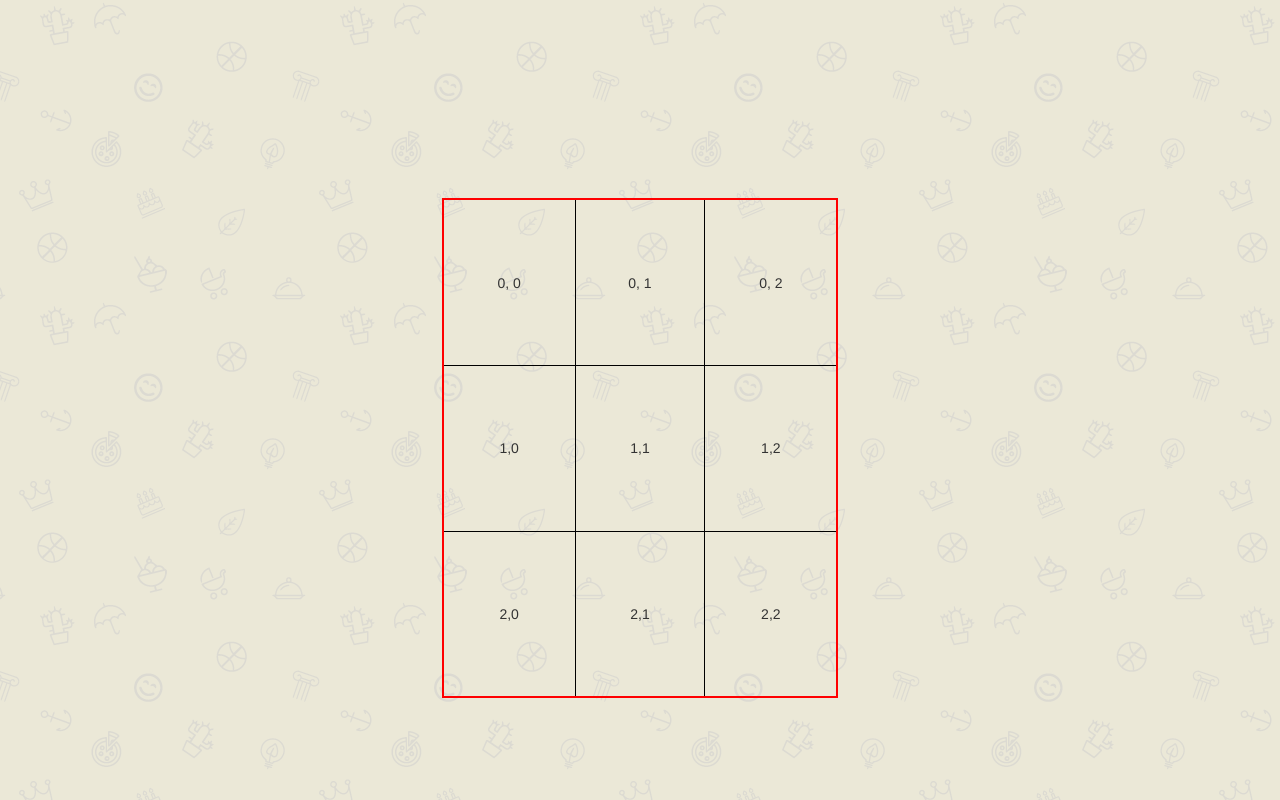
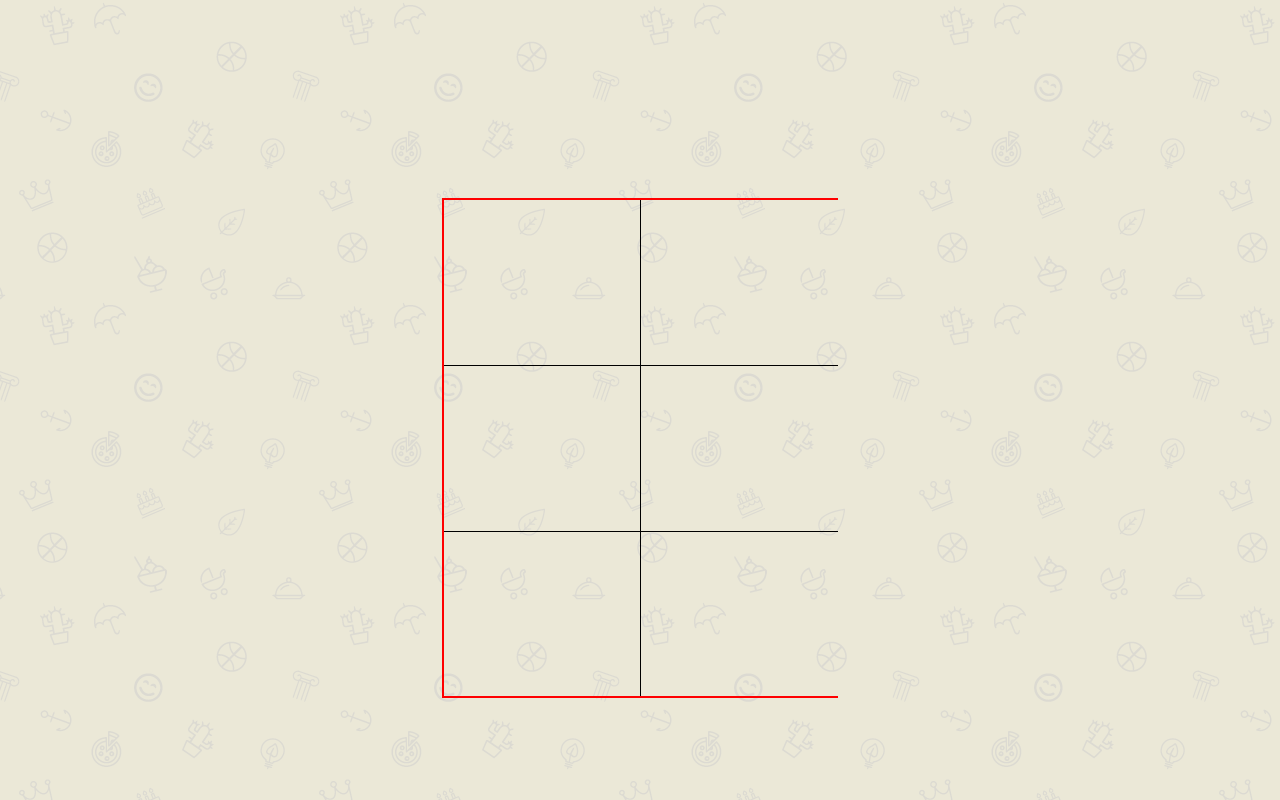
Before and after one commit to andela-oagboola/tictactoe, an Angular app: page / in a window 1280 px wide. Built offline with nearby package versions, Linux system fonts and the light colour scheme.

Commit message:
random play

```diff
--- a/src/app/app.component.css
+++ b/src/app/app.component.css
@@ -22,4 +22,11 @@
 .game-table td {
   vertical-align: middle;
   border: 1px solid black;
+  font-size: xx-large;
+  min-width: 198px;
+  max-width: 198px;
 }
+
+input.user-input:focus {
+    outline-width: 0;
+}
--- a/src/app/app.component.html
+++ b/src/app/app.component.html
@@ -4,20 +4,10 @@
       <div class="tictactoe-box">
         <div class="table-responsive">
           <table class="table game-table">
-            <tr>
-              <td>0, 0</td>
-              <td>0, 1</td>
-              <td>0, 2</td>
-            </tr>
-            <tr>
-              <td>1,0</td>
-              <td>1,1</td>
-              <td>1,2</td>
-            </tr>
-            <tr>
-              <td>2,0</td>
-              <td>2,1</td>
-              <td>2,2</td>
+            <tr *ngFor="let tic of tictac; let i=index">
+              <td *ngFor="let toe of tic; let j=index" (click)="userPlay(i, j)">
+                {{toe}}
+              </td>
             </tr>
           </table>
         </div>
--- a/src/app/app.component.ts
+++ b/src/app/app.component.ts
@@ -1,4 +1,5 @@
 import { Component } from '@angular/core';
+import { Form } from '@angular/forms';
 
 @Component({
   selector: 'app-root',
@@ -7,4 +8,42 @@ import { Component } from '@angular/core';
 })
 export class AppComponent {
   title = 'app';
+  public tictac =
+  [
+    [' ', ' ', ' '],
+    [' ', ' ', ' '],
+    [' ', ' ', ' ']
+  ];
+  public plays = [];
+  public winnable = [];
+  public moves = 0;
+
+  constructor(){}
+
+  userPlay(i, j) {
+    this.tictac[i][j] = 'X';
+    this.moves++;
+    if(this.moves != 9) {
+      this.randomPlay();
+    }
+  }
+
+  autoPlay(i, j){
+    this.tictac[i][j] = 'O';
+    this.moves++;
+  }
+
+  randomPlay(){
+    const i = Math.floor(Math.random() * (2 - 0 + 1)) + 0;
+    const j = Math.floor(Math.random() * (2 - 0 + 1)) + 0;
+    if (this.tictac[i][j] !== ' ') {
+      this.randomPlay();
+    } else {
+      this.autoPlay(i, j);
+    }
+  }
+
+  checkforWin(){
+
+  }
 }
--- a/src/app/app.module.ts
+++ b/src/app/app.module.ts
@@ -1,5 +1,6 @@
 import { BrowserModule } from '@angular/platform-browser';
 import { NgModule } from '@angular/core';
+import { FormsModule } from '@angular/forms';
 
 import { AppComponent } from './app.component';
 
@@ -8,7 +9,8 @@ import { AppComponent } from './app.component';
     AppComponent
   ],
   imports: [
-    BrowserModule
+    BrowserModule,
+    FormsModule
   ],
   providers: [],
   bootstrap: [AppComponent]
```
